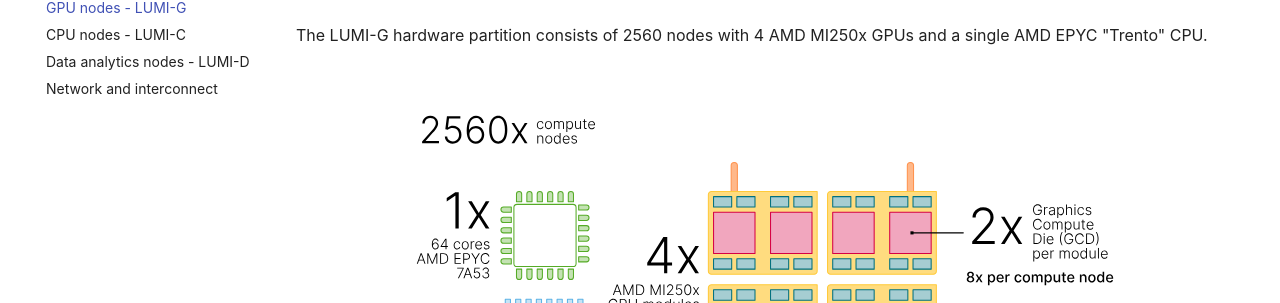
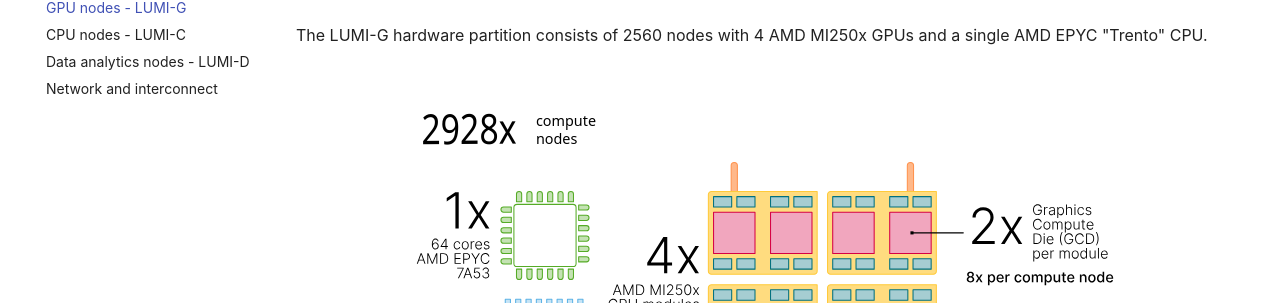
Before and after one commit to Lumi-supercomputer/lumi-userguide, an MkDocs documentation site: the page built from docs/hardware/lumig.md, in a window 1280 px wide. Shown: the part 205-508 px from the top of the page. Built offline with MkDocs 1.6.1 and Material for MkDocs 9.7.7, drawn with Linux system fonts in a browser that asks for light colours.

Commit message:
Fix lumi-g figure node count

```diff
--- a/docs/hardware/lumig.md
+++ b/docs/hardware/lumig.md
@@ -16,7 +16,7 @@
 
 <figure>
   <img
-    src="../../assets/images/lumig-overview.svg"
+    src="../../assets/images/lumig-overview-2928nodes.svg"
     width="800"
     alt="LUMI-G overview"
   >
```
Also changed, not shown: docs/assets/images/lumig-overview-2928nodes.svg (added).
